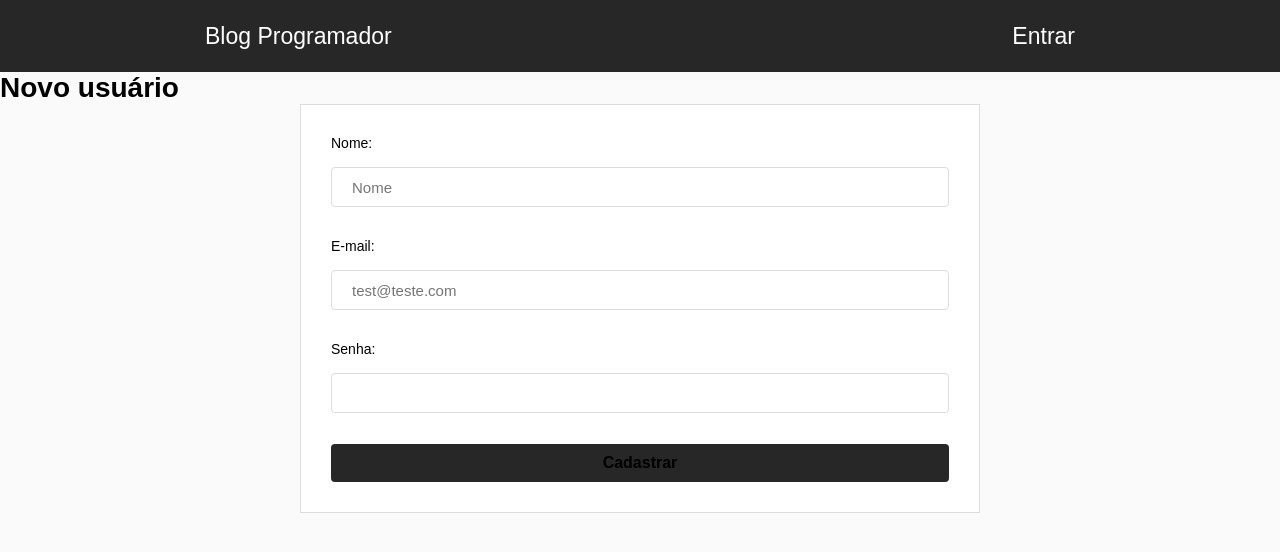
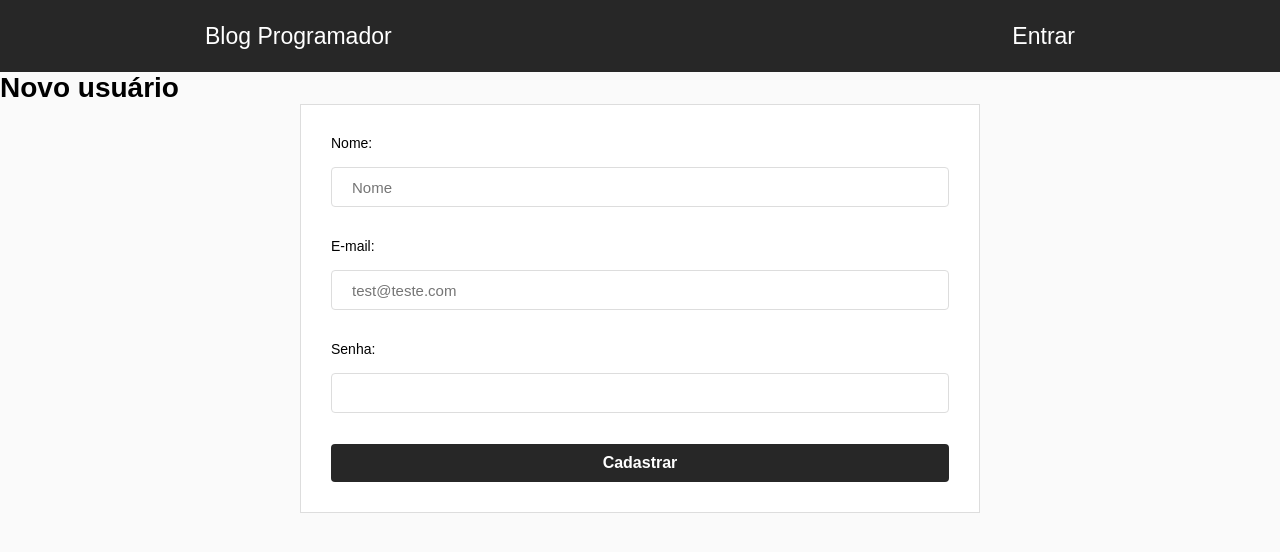
Before and after one commit to psico/blog_exemplo, a React (Create React App) app: page /register in a window 1280 px wide. Shown: the top 552 px of the page. Built offline with nearby package versions, Linux system fonts and the light colour scheme; no server answers.

Commit message:
[FIX] Correção da cor

```diff
--- a/src/components/Register/register.css
+++ b/src/components/Register/register.css
@@ -29,7 +29,7 @@ form#register button{
     border-radius: 4px;
     border: 0px;
     background: #272727;
-    color: fff;
+    color: #fff;
     cursor: pointer;
     font-size: 16px;
     font-weight: bold;
```
